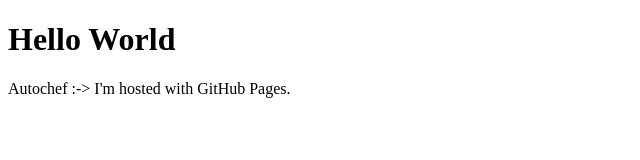
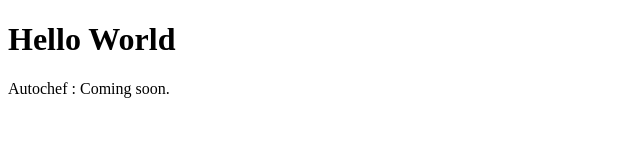
Before and after one commit to sangeetsatheesh/sangeetsatheesh.github.io_archive, a plain HTML site: page index.html in a window 1280 px wide. Shown: the whole page, without its empty margins (0-640 px from the left). Drawn offline with Linux system fonts and the light colour scheme.

Commit message:
Coming soon commit
Coming soon

```diff
--- a/index.html
+++ b/index.html
@@ -2,6 +2,6 @@
 <html>
 <body>
 <h1>Hello World</h1>
-<p>Autochef :-> I'm hosted with GitHub Pages.</p>
+<p>Autochef : Coming soon.</p>
 </body>
 </html>
```
